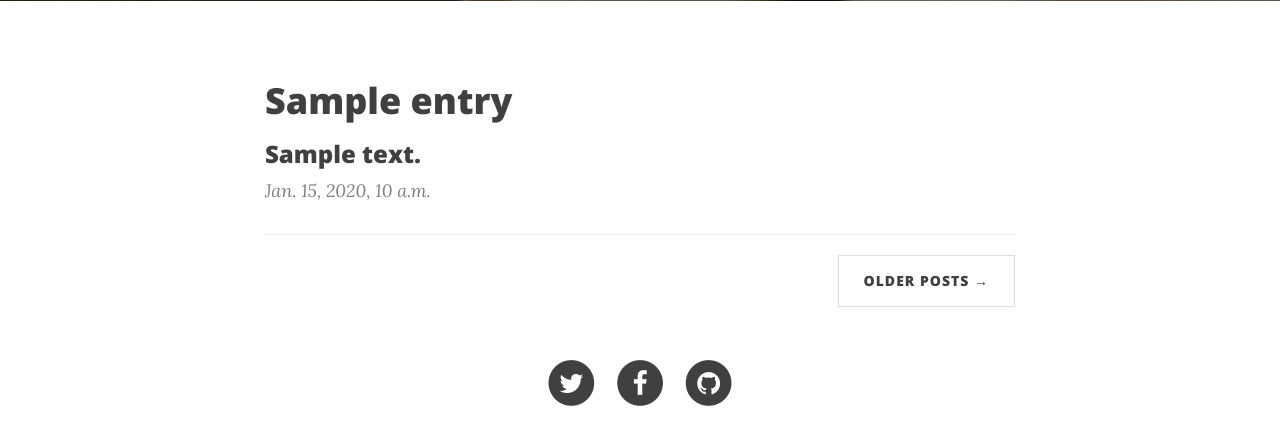
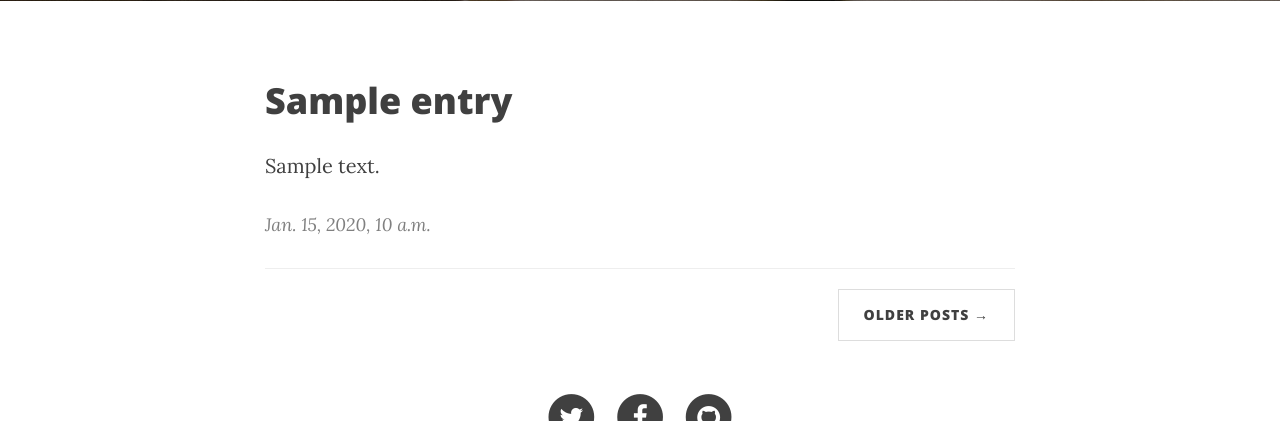
Before and after one commit to noamelf/thespoon, a Django app: page / in a window 1280 px wide. Shown: the part 447-868 px from the top of the page. Run offline with Django 3.2, Linux system fonts and the light colour scheme; tables that the repository leaves empty hold one stand-in row (values such as "Sample post"); parts of the project's set-up code (start-up, migrations or seed data) failed here and were passed over; some libraries are stand-ins or nearby versions.

Commit message:
fixing css problem

```diff
--- a/blog/templates/home.html
+++ b/blog/templates/home.html
@@ -28,16 +28,17 @@
         <div class="col-lg-8 col-lg-offset-2 col-md-10 col-md-offset-1">
             {% for object in object_list %}
             <div class="post-preview">
-                        <a href="{% url "entry_detail" slug=object.slug %}">
+                <a href="{% url " entry_detail" slug=object.slug %}">
                 <h2 class="post-title">
                     {{ object.title }}
                 </h2>
                 </a>
-                        <h3 class="post-subtitle">
+                <!--<h3 class="post-subtitle">-->
+                <!--{{ object.body|markdown }}-->
+                <!--</h3>-->
+                <p>
                     {{ object.body|markdown }}
-                        </h3>
-
-
+                </p>
                 <p class="post-meta">{{ object.created }}</p>
             </div>
             <hr>
```
Lines whose indentation alone changed are shown as unchanged.
